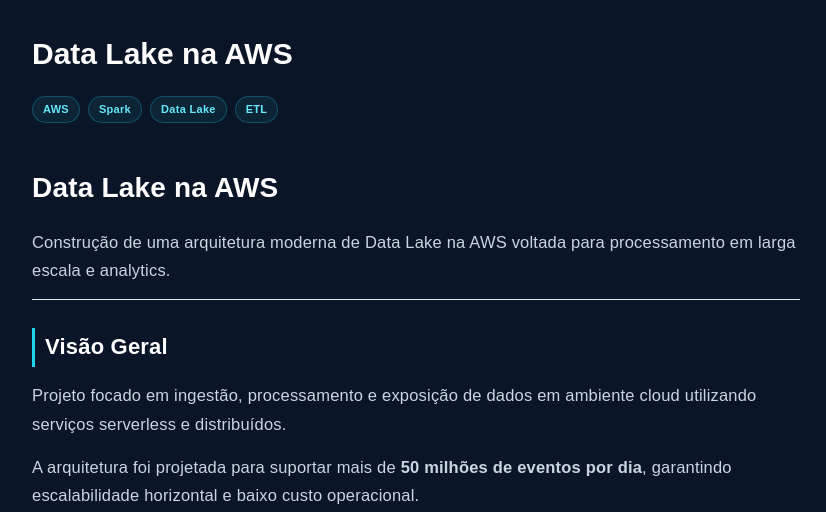
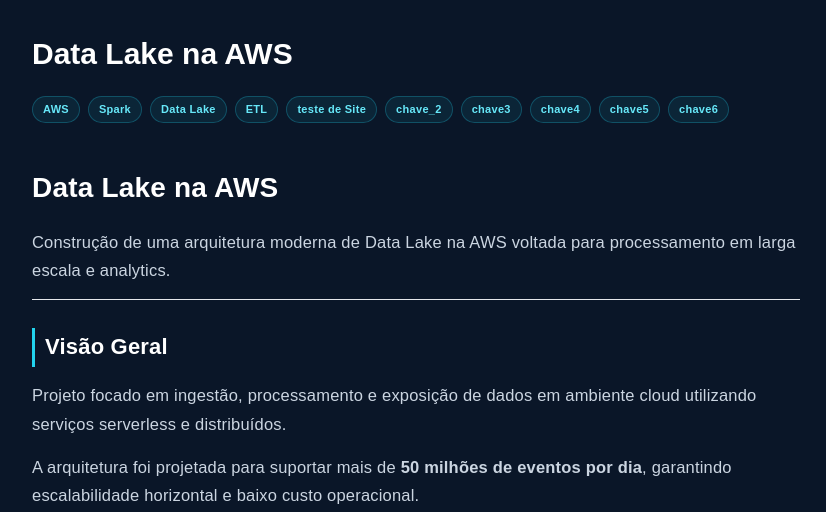
Before and after one commit to rodrigorocha1234/portfolio, a Jekyll site: the page built from _projects/1-data-lake.md, in a window 1280 px wide and 900 px high, cut to the strip 388-900 px from the top of the window. Shown: the whole strip, without its empty margins (224-1050 px from the left). Built offline with Jekyll 4.4.1, drawn with Linux system fonts in a browser that asks for light colours; nearby versions of some CDN libraries.

Commit message:
Chaves teste

```diff
--- a/_projects/1-data-lake.md
+++ b/_projects/1-data-lake.md
@@ -3,7 +3,7 @@ layout: project
 title: Data Lake na AWS
 image: https://images.pexels.com/photos/17323801/pexels-photo-17323801.jpeg
 description: Arquitetura de data lake escalável na AWS.
-tags: [AWS, Spark, Data Lake, ETL]
+tags: [AWS, Spark, Data Lake, ETL, teste de Site, chave_2, chave3, chave4, chave5, chave6]
 ---
 
 # Data Lake na AWS
```
